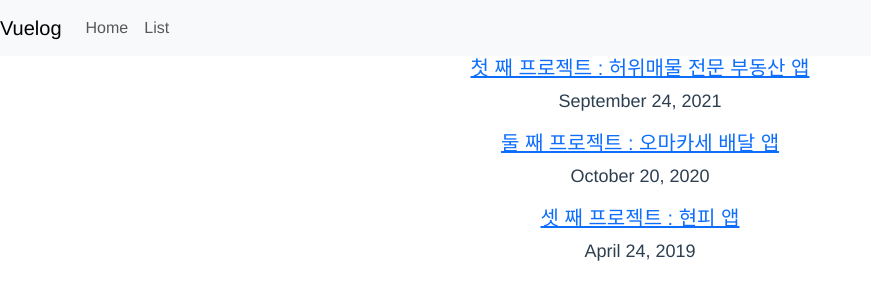
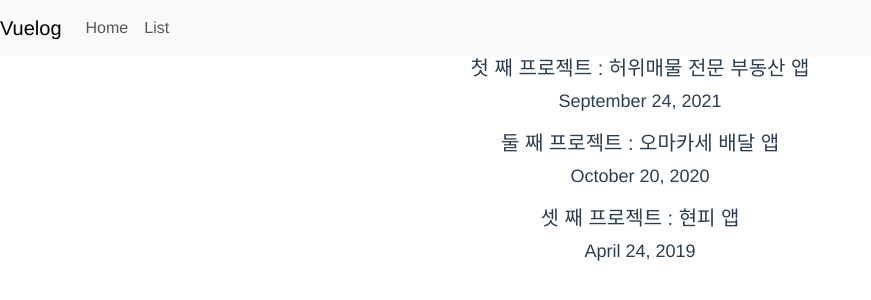
Before and after one commit to JinKiHwan/vuelog, a Vue app: page /list in a window 1280 px wide. Shown: the top 300 px of the page, without its empty margins (0-871 px from the left). Built offline with nearby package versions, Linux system fonts and the light colour scheme.

Commit message:
Nested routes & Push 함수

```diff
--- /dev/null
+++ b/src/components/AuthorA.vue
@@ -0,0 +1,9 @@
+<template>
+  <div>작가소개 입니다.</div>
+</template>
+
+<script>
+export default {};
+</script>
+
+<style></style>
--- /dev/null
+++ b/src/components/CommentB.vue
@@ -0,0 +1,9 @@
+<template>
+  <div>코멘트 입니다.</div>
+</template>
+
+<script>
+export default {};
+</script>
+
+<style></style>
--- a/src/components/DetailList.vue
+++ b/src/components/DetailList.vue
@@ -2,6 +2,7 @@
   <div>
     <h6>{{ blogData[$route.params.id].title }}</h6>
     <p>{{ blogData[$route.params.id].content }}</p>
+    <router-view></router-view>
   </div>
 </template>
 
--- a/src/components/PostList.vue
+++ b/src/components/PostList.vue
@@ -1,20 +1,14 @@
 <template>
   <div>
-    <router-link to="/detail">
-      <h5>{{ blogData[0].title }}</h5>
-    </router-link>
+    <h5 @click="$router.go(-1)">{{ blogData[0].title }}</h5>
     <p>{{ blogData[0].date }}</p>
   </div>
   <div>
-    <router-link to="/detail">
-      <h5>{{ blogData[1].title }}</h5>
-    </router-link>
+    <h5 @click="$router.push('/detail/1')">{{ blogData[1].title }}</h5>
     <p>{{ blogData[1].date }}</p>
   </div>
   <div>
-    <router-link to="/detail">
-      <h5>{{ blogData[2].title }}</h5>
-    </router-link>
+    <h5 @click="$router.push('/detail/2')">{{ blogData[2].title }}</h5>
     <p>{{ blogData[2].date }}</p>
   </div>
 </template>
```
Also changed, not shown: src/router.js (+14 -2 lines).
